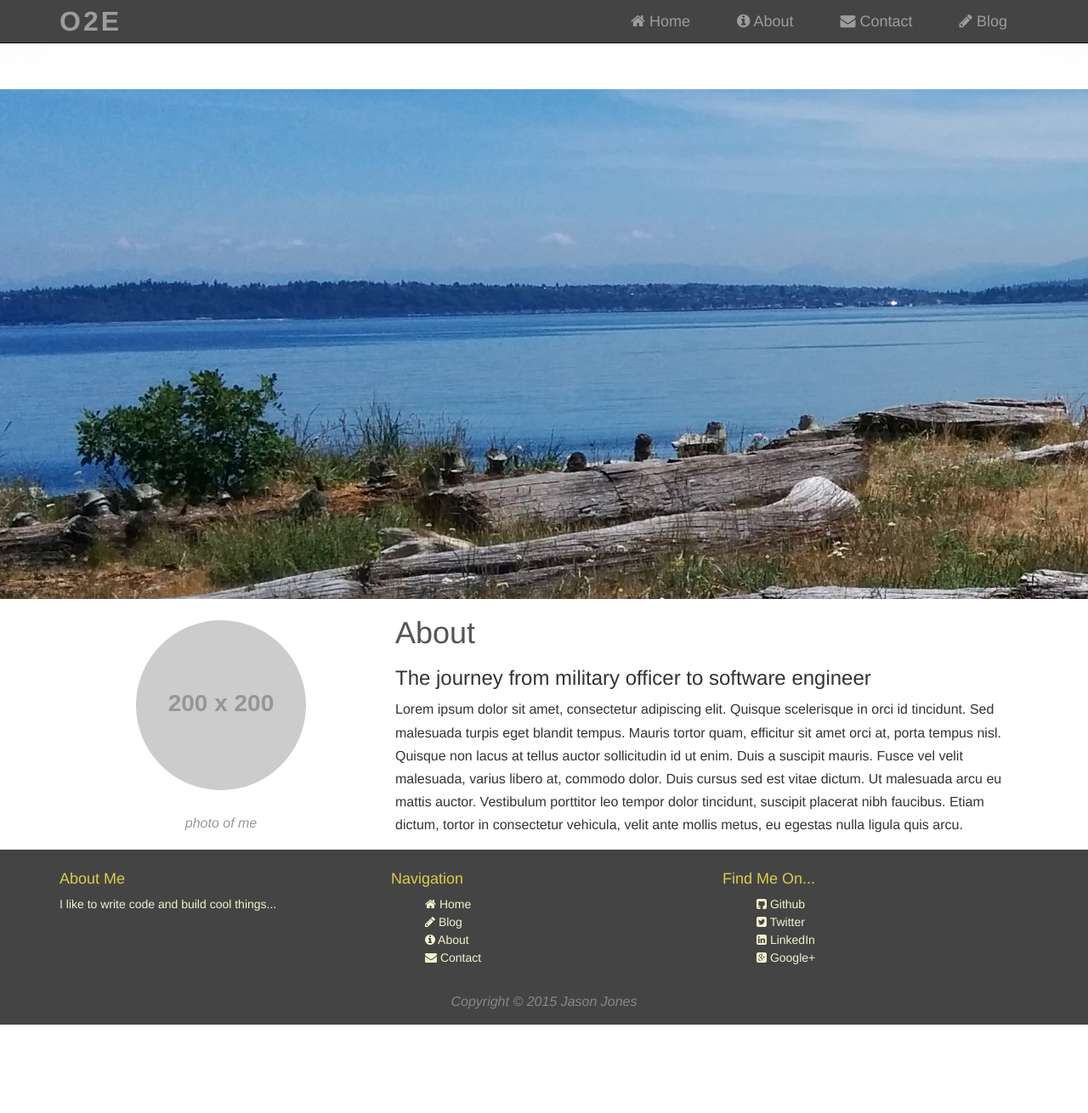
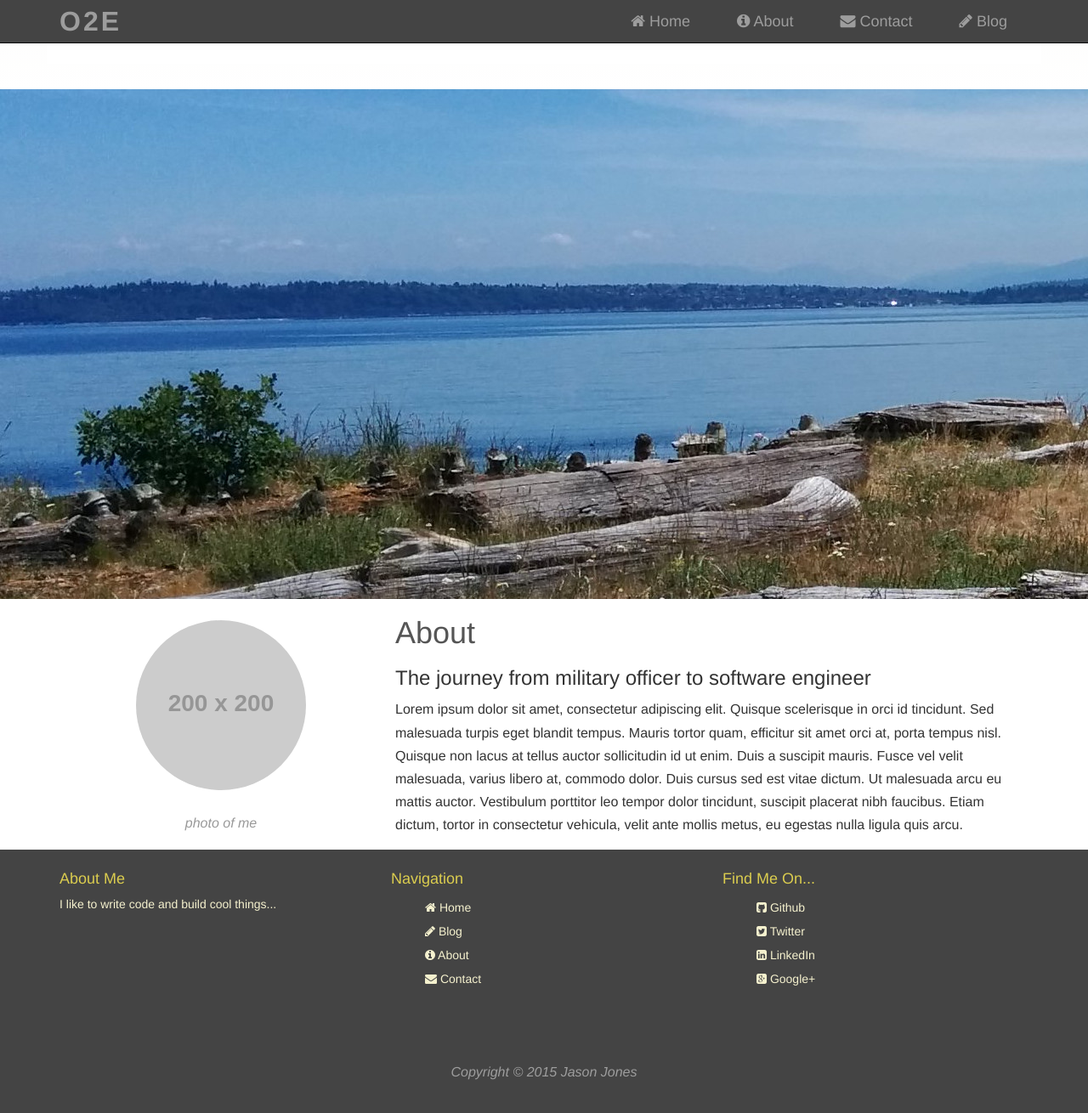
Before and after one commit to jasonsjones/jasonsjones.github.io, a Jekyll site: the page built from index.html, in a window 1280 px wide and 1400 px high, scrolled down 1622 px. Shown: the top 1310 px of the window at 85% size. Built offline with Jekyll 4.4.1, drawn with Linux system fonts in a browser that asks for light colours; before the commit the page ends 2828 px from its top, so only the background shows below that.

Commit message:
Change footer styles

```diff
--- a/_sass/_footer.scss
+++ b/_sass/_footer.scss
@@ -1,6 +1,6 @@
 footer {
     background-color: #444;
-    min-height: 200px;
+    min-height: 400px;
     overflow: auto;
 
     .footer-row {
@@ -16,22 +16,25 @@ footer {
 
         ul {
             list-style: none;
-            line-height: 1.5em;
+            line-height: 2em;
         }
 
         a {
             text-decoration: none;
             color: #F5F1CE;
+
+            &:hover {
+                color: #9d9d9d;
+            }
         }
     }
 
     .copyright {
         clear: both;
         text-align: center;
-        color: #888;
+        color: #9d9d9d;
         font-size: 16px;
         font-style: italic;
-        padding-top: 20px;
-        margin-bottom: 15px;
+        padding-top: 75px;
     }
 }
```
